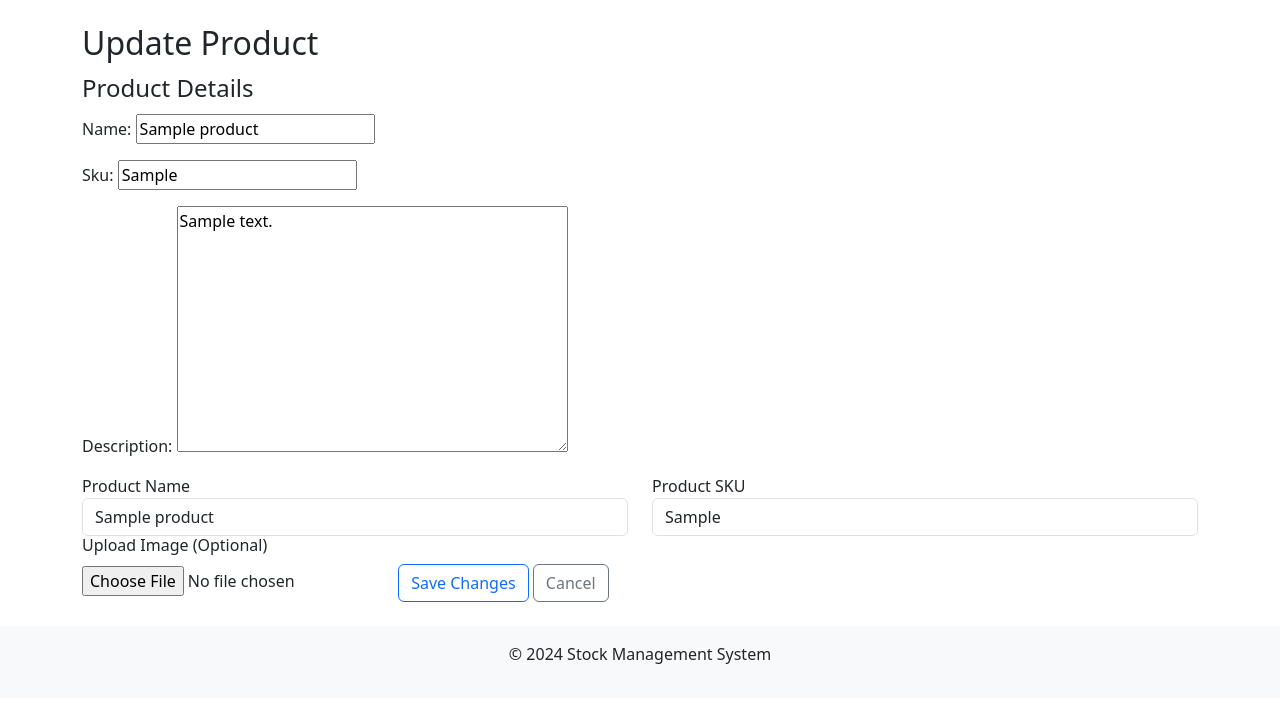
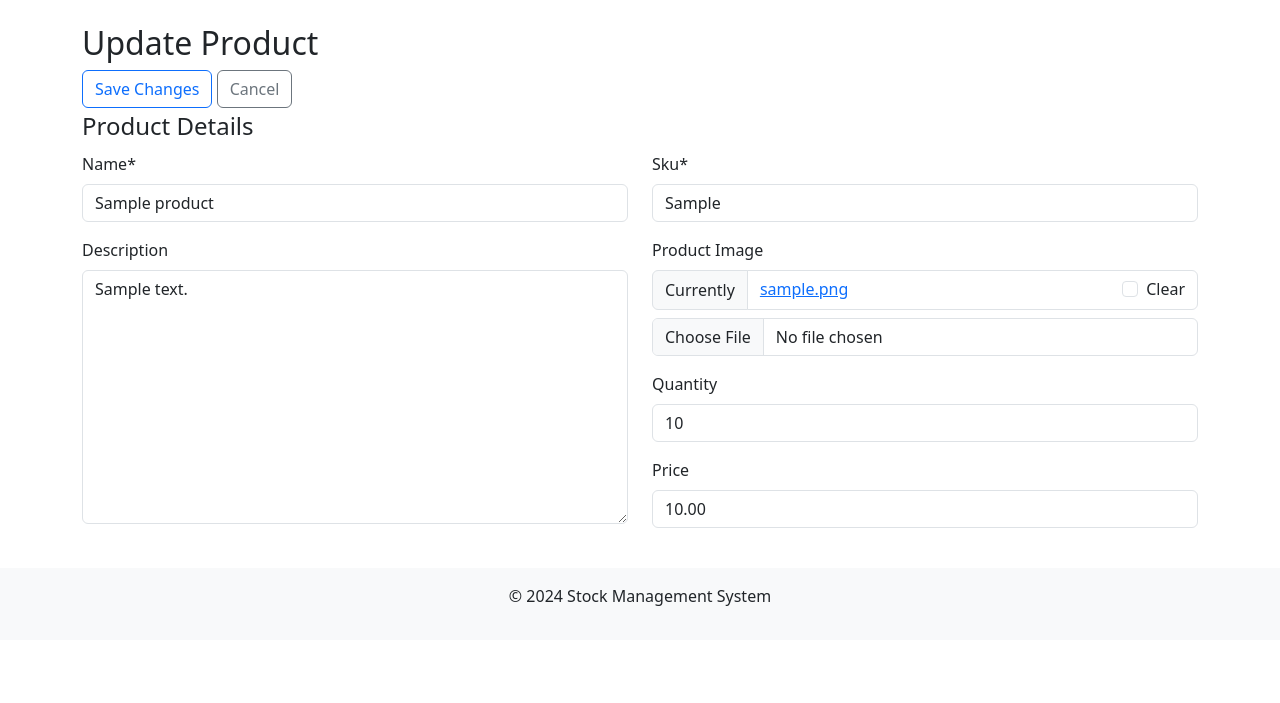
Before and after one commit to mya-ta/stock-crud-python, a Django app: page /stock/update/1/ in a window 1280 px wide. Shown: the part 56-759 px from the top of the page. Run offline with Django 4.2, Linux system fonts and the light colour scheme; tables that the repository leaves empty hold one stand-in row (values such as "Sample post"); some libraries are stand-ins or nearby versions.

Commit message:
still trying to update 2 tables, ui partially ok

```diff
--- a/myapp/forms.py
+++ b/myapp/forms.py
@@ -25,3 +25,6 @@ class ProductVariationForm(forms.ModelForm):
     # Add additional fields if needed for updating Product attributes like name and SKU
     product_name = forms.CharField(max_length=255, required=False, label='Product Name')
     product_sku = forms.CharField(max_length=255, required=False, label='Product SKU')
+    image = forms.ImageField(max_length=255, required=False, label='Product Image')
+    quantity = forms.IntegerField(required=False, label='Quantity')
+    price = forms.IntegerField(required=False, label='Price')
--- a/myapp/templates/myapp/create_product.html
+++ b/myapp/templates/myapp/create_product.html
@@ -6,10 +6,10 @@
 
 <form method="POST" enctype="multipart/form-data">
     {% csrf_token %}
-    <button class="btn btn-outline-primary" type="submit">Save</button>
+    <button class="btn btn-outline-primary" type="submit" name="save">Save</button>
     <button class="btn btn-outline-primary" type="button">Delete</button>
     <button class="btn btn-outline-primary" type="reset">Cancel</button>
-    <a href="{% url 'product_list'%}" class="btn btn-outline-primary text-secondary px-0">
+    <a href="{% url 'product_list'%}" class="btn btn-outline-secondary">
       List
   </a>
   <br><br>
--- a/myapp/templates/myapp/update_product.html
+++ b/myapp/templates/myapp/update_product.html
@@ -7,29 +7,30 @@
         {% csrf_token %}
 
         <h2>Update Product</h2>
+        <button class="btn btn-outline-primary" type="submit">Save Changes</button>
+        <a href="{% url 'product_list' %}" class="btn btn-outline-secondary">Cancel</a>
+
     <fieldset>
         <legend>Product Details</legend>
-        {{ product_form.as_p }}  <!-- Render product form -->
-    </fieldset>
 
-        <div class="row">
-            <div class="col-md-6">
-                <!-- Product Name -->
-                <label for="product_name">Product Name</label>
-                <input type="text" name="product_name" class="form-control" value="{{ product.name }}">
-            </div>
-            <div class="col-md-6">
-                <!-- Product SKU -->
-                <label for="product_sku">Product SKU</label>
-                <input type="text" name="product_sku" class="form-control" value="{{ product.sku }}">
-            </div>
-        </div>
+    <div class="row">
+        <div class="col-md-6 mb-0">
+          {{ product_form.name|as_crispy_field }} </div>
+        <div class="col-md-6 mb-0">
+          {{ product_form.sku|as_crispy_field }} </div>
+        <div class="col-md-6 mb-0">
+            {{ product_form.description|as_crispy_field }} </div>
+        <div class="col-md-6 mb-0">
+        {{variation_form.image|as_crispy_field}}
+        {{variation_form.quantity|as_crispy_field}}
+        {{variation_form.price|as_crispy_field}} </div>
 
-        <h6>Upload Image (Optional)</h6>
-        <input type="file" name="image">
+    </div>
+</fieldset>
 
-        <button class="btn btn-outline-primary" type="submit">Save Changes</button>
-        <a href="{% url 'product_list' %}" class="btn btn-outline-secondary">Cancel</a>
+
+
+
     </form>
 
 {% endblock %}
--- a/myapp/views.py
+++ b/myapp/views.py
@@ -90,10 +90,9 @@ def update_product(request, id):
     if request.method == 'POST':
         # Create the forms for both Product and ProductVariation
         product_form = ProductForm(request.POST, instance=product)
-        # variation_form = ProductVariationForm(request.POST, instance=variation)
+        variation_form = ProductVariationForm(request.POST, request.FILES, instance=variation)
 
-        if product_form.is_valid():
-
+        if product_form.is_valid() and variation_form.is_valid():
             # To update for product's name and SKU
             # product_name = request.POST.get('product_name', product.name)
             # product_sku = request.POST.get('product_sku', product.sku)
@@ -105,6 +104,12 @@ def update_product(request, id):
             # Save the updated Product data
             product = product_form.save()
 
+            # Save the updated ProductVariation
+            variation.quantity = variation_form.cleaned_data['quantity']
+            variation.price = variation_form.cleaned_data['quantity']
+            variation.image = variation_form.cleaned_data['image']
+            variation_form.save()
+
             # Save the updated ProductVariation data
             # variation = variation_form.save()
 
@@ -113,12 +118,12 @@ def update_product(request, id):
     else:
         # Initialize the forms with the existing data for GET requests
         product_form = ProductForm(instance=product)
-        # variation_form = ProductVariationForm(instance=variation)
+        variation_form = ProductVariationForm(instance=variation)
 
     # Pass both forms and the related objects to the template
     return render(request, 'myapp/update_product.html', {
         'product_form': product_form,
-        # 'variation_form': variation_form,
+        'variation_form': variation_form,
         'variation': variation,
         'product': product,
     })
```
Also changed, not shown: media/product_images/black-tshirt.png (added), media/product_images/black-tshirt_beQYWhj.png (added), media/product_images/dog4.png (added), media/product_images/dog4_Lfv1uxW.png (added), media/product_images/dog4_sIwmVOR.png (added), media/product_images/dog5.png (added), media/product_images/dog5_tn95ktj.png (added).
